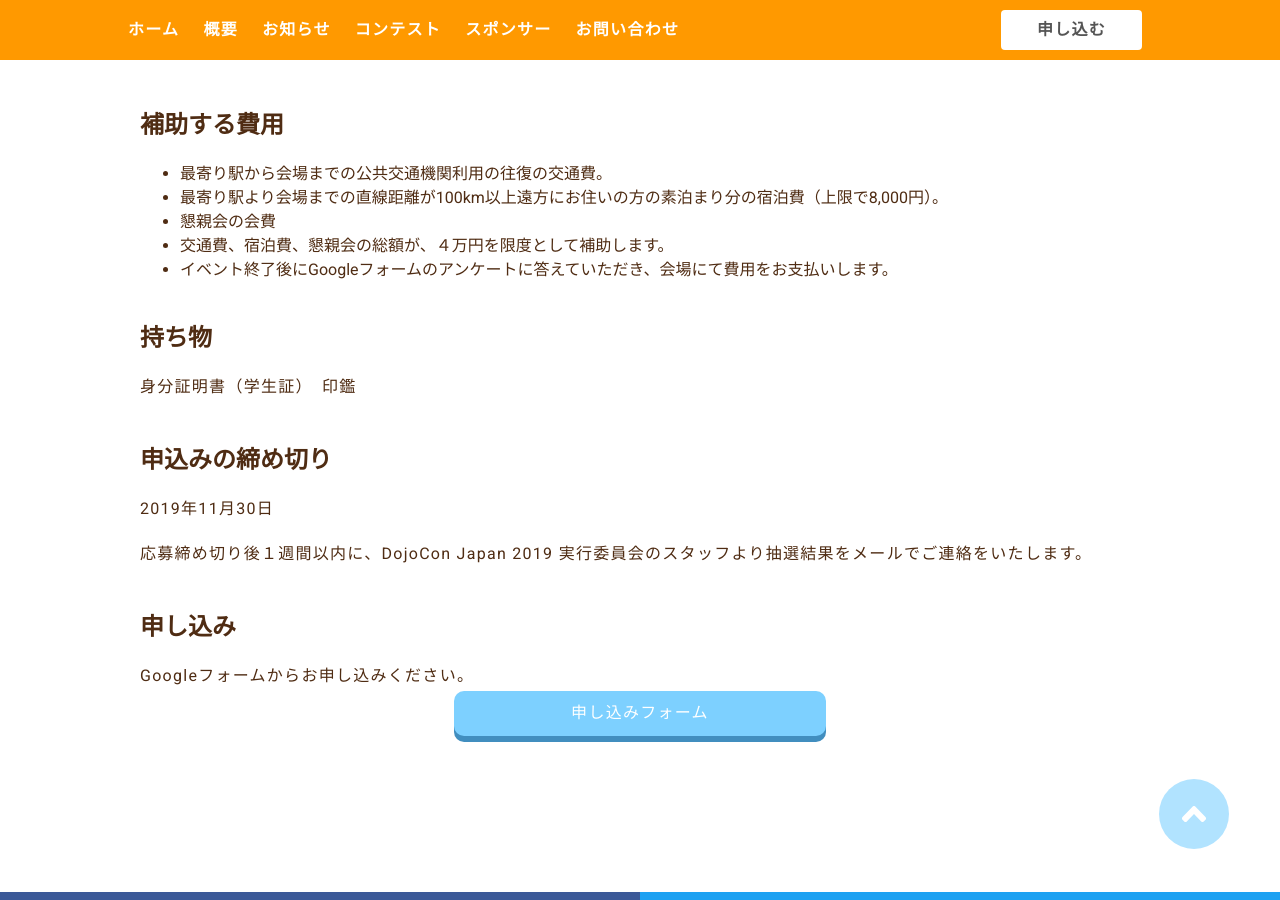
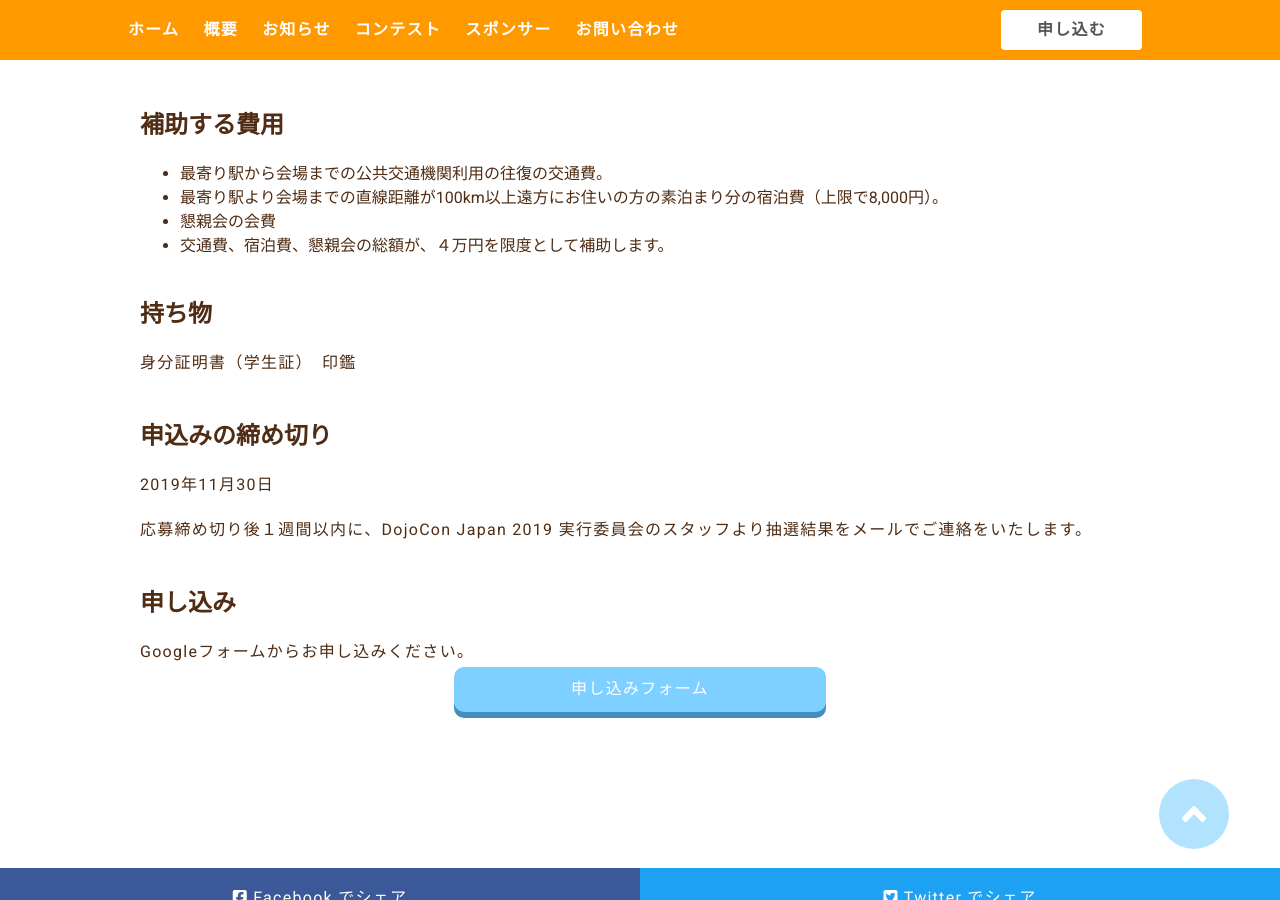
Before and after one commit to coderdojo-japan/dojocon2019.coderdojo.jp, a Jekyll site: the page built from _posts/news/2019-11-17-travelaid.md, in a window 1280 px wide and 900 px high, scrolled down 1368 px. Built offline with Jekyll 4.4.1, drawn with Linux system fonts in a browser that asks for light colours; nearby versions of some CDN libraries.

Commit message:
精算方法の変更に伴い一文削除

```diff
--- a/_posts/news/2019-11-17-travelaid.md
+++ b/_posts/news/2019-11-17-travelaid.md
@@ -27,7 +27,6 @@ permalink: /posts/6/
 - 最寄り駅より会場までの直線距離が100km以上遠方にお住いの方の素泊まり分の宿泊費（上限で8,000円）。
 - 懇親会の会費
 - 交通費、宿泊費、懇親会の総額が、４万円を限度として補助します。
-- イベント終了後にGoogleフォームのアンケートに答えていただき、会場にて費用をお支払いします。
 
 ## 持ち物
 身分証明書（学生証）　印鑑
```
